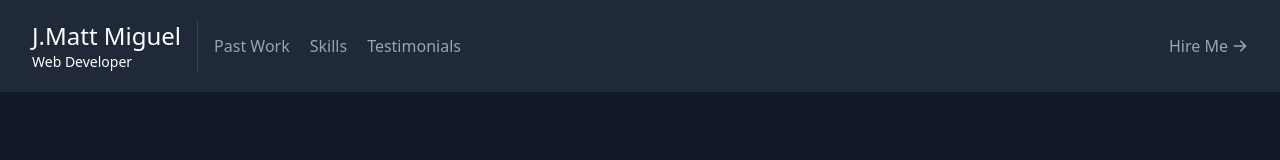
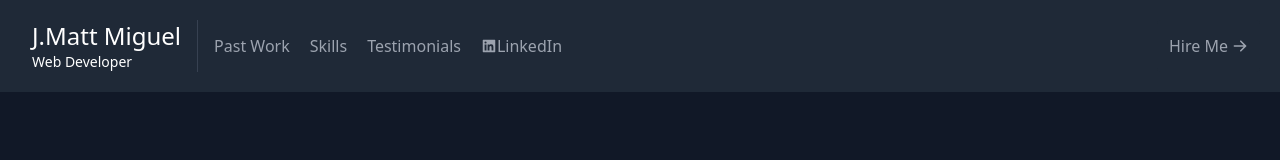
Before and after one commit to jamiguel23/my-portfolio, a React (Create React App) app: page / in a window 1280 px wide. Shown: the top 160 px of the page. Built offline with nearby package versions, Linux system fonts and the light colour scheme.

Commit message:
added linkin icon and clickablelink in nav bar, styled

```diff
--- a/package.json
+++ b/package.json
@@ -7,6 +7,7 @@
     "@heroicons/react": "^1.0.1",
     "react": "^17.0.2",
     "react-dom": "^17.0.2",
+    "react-icons": "^4.6.0",
     "react-scripts": "^1.1.5"
   },
   "scripts": {
--- a/src/components/Navbar.js
+++ b/src/components/Navbar.js
@@ -1,5 +1,6 @@
 import { ArrowRightIcon } from "@heroicons/react/solid";
 import React from "react";
+import { AiFillLinkedin } from "react-icons/ai";
 
 export default function Navbar() {
   return (
@@ -21,6 +22,12 @@ export default function Navbar() {
           <a href="#testimonials" className="mr-5 hover:text-white">
             Testimonials
           </a>
+          <div href="https://www.linkedin.com/in/jamiguel23/" className="flex flex-wrap mr-5 hover:text-white items-center">
+          <AiFillLinkedin/>
+          <a href="https://www.linkedin.com/in/jamiguel23/">
+            LinkedIn
+          </a>
+          </div>
         </nav>
         <a
           href="#contact"
```
Also changed, not shown: 2 other files (tests, documents, lock files or other folders).
